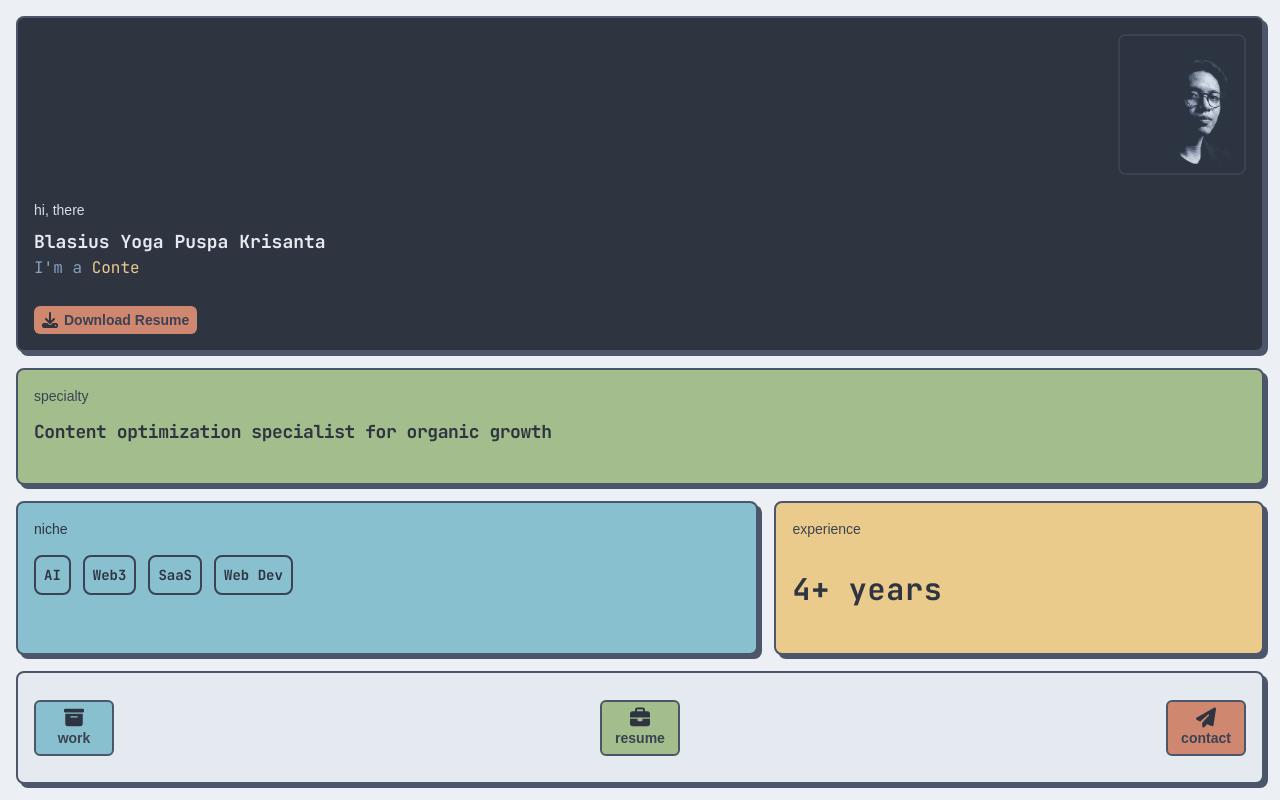
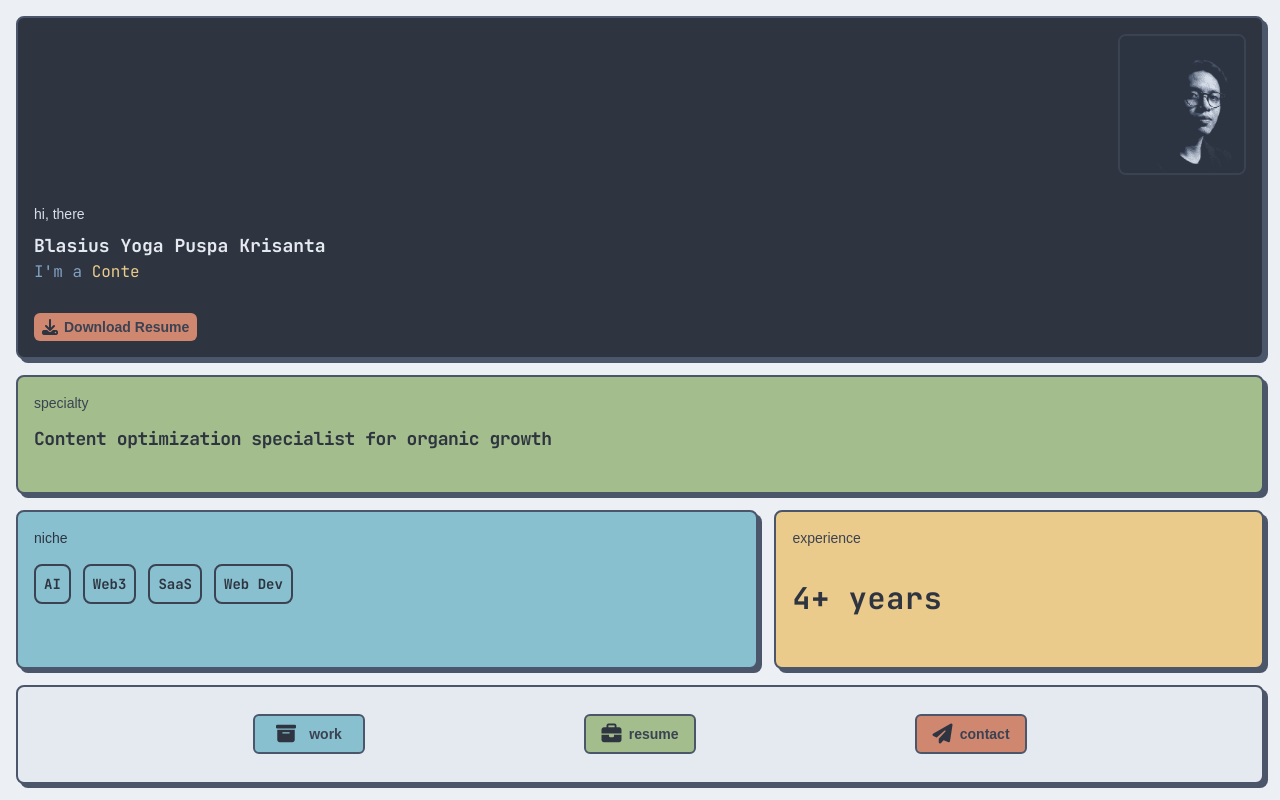
Before and after one commit to yogskr/seo-writing-portfolio, a React (Vite) app: page / in a window 1280 px wide. Built offline with nearby package versions, Linux system fonts and the light colour scheme; a web font is replaced by a local one.

Commit message:
Modify styling for tablet view

```diff
--- a/src/components/navigation/NavBar.jsx
+++ b/src/components/navigation/NavBar.jsx
@@ -28,14 +28,14 @@ export function NavBar({ showNavBar, currentPath }) {
         className={
           showNavBar
             ? "flex items-center justify-evenly"
-            : "flex items-center justify-between h-full w-full"
+            : "flex items-center justify-between md:justify-evenly h-full w-full"
         }
       >
         {filteredLinks.map((link, index) => (
           <li key={link.id}>
             <Link
               id={link.id}
-              className={`${showNavBar ? `flex flex-col items-center p-3 w-12 ${path === link.url ? "border-b-2 border-snow-storm-nord5" : ""}` : `${bgColors[index % bgColors.length]} flex flex-col items-center p-1.5 w-20 border-2 border-solid border-pollar-night-nord3 rounded-md`}`}
+              className={`${showNavBar ? `flex flex-col items-center p-3 w-12 ${path === link.url ? "border-b-2 border-snow-storm-nord5" : ""}` : `${bgColors[index % bgColors.length]} flex flex-col md:flex-row items-center md:justify-evenly p-1.5 md:p-2 w-20 md:w-28 border-2 border-solid border-pollar-night-nord3 rounded-md`}`}
               to={link.url}
             >
               <i className={`text-xl ${link.icon}`}></i>
```
